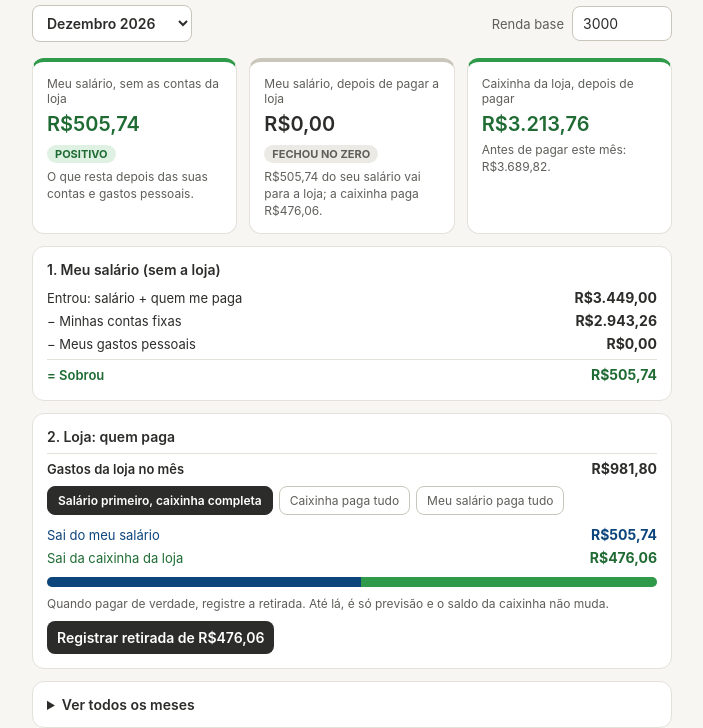
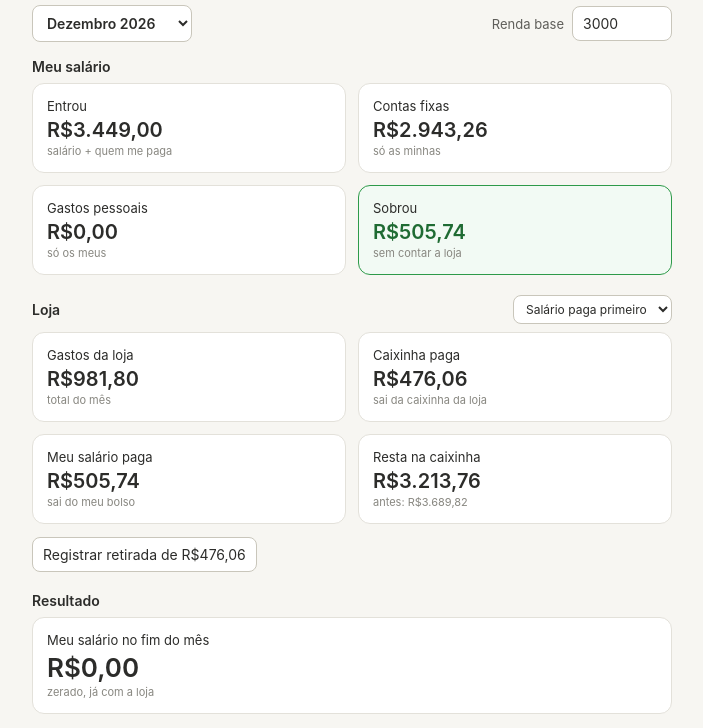
Before and after one commit to brunamarquesb127-cloud/financeiro, a plain HTML site: page index.html in a window 1280 px wide. Shown: the part 87-815 px from the top of the page, without its empty margins (288-991 px from the left). Drawn offline with Linux system fonts and the light colour scheme.

Commit message:
Add files via upload

```diff
--- a/index.html
+++ b/index.html
@@ -137,22 +137,24 @@
   .lojaNota{font-size:12px;color:var(--text-secondary);margin-top:6px;line-height:1.45}
   .lojaAlerta{color:#7a5a00}
   .lojaAcum{border-top:0.5px solid var(--border);margin-top:10px;padding-top:8px}
-  .tiles{display:grid;grid-template-columns:repeat(3,1fr);gap:12px;margin-bottom:12px}
-  .tile{background:var(--card);border:0.5px solid var(--border);border-top:4px solid var(--border-strong);border-radius:12px;padding:14px}
-  .tile.pos{border-top-color:#2e9a4a}
-  .tile.negt{border-top-color:#b3261e}
-  .tile .tTit{font-size:12px;color:var(--text-secondary);margin:0 0 6px;min-height:30px}
-  .tile .tVal{font-size:20px;font-weight:600;margin:0 0 6px;white-space:nowrap}
-  .tile .tCap{font-size:12px;color:var(--text-secondary);margin:6px 0 0;line-height:1.4}
-  .badge{display:inline-block;font-size:11px;font-weight:700;padding:2px 8px;border-radius:10px;background:#eceae4;color:#5f5e5a}
-  .badge.pos{background:#dff1e3;color:#1f6b33}
-  .badge.negt{background:#fde2e2;color:#791f1f}
+  .grpTit{display:flex;justify-content:space-between;align-items:center;gap:8px;flex-wrap:wrap;font-size:14px;font-weight:600;margin:0 0 8px}
+  .grpTit select{font-size:12px;font-weight:400;padding:5px 8px;min-width:0;max-width:100%}
+  .nGrid{display:grid;grid-template-columns:repeat(2,1fr);gap:12px;margin-bottom:20px}
+  .nCard{background:var(--card);border:0.5px solid var(--border);border-radius:12px;padding:14px;min-width:0}
+  .nCard.full{grid-column:1/-1}
+  .nCard p{margin:0}
+  .nCard .nTit{font-size:13px;color:var(--text)}
+  .nCard .nVal{font-size:20px;font-weight:600;margin:4px 0 2px;white-space:nowrap}
+  .nCard .nDesc{font-size:11px;color:var(--text-muted)}
+  .nCard.res{border-width:1.5px}
+  .nCard.res.pos{border-color:#2e9a4a;background:#f2faf4}
+  .nCard.res.negt{border-color:#b3261e;background:#fdf3f2}
+  .nCard.full .nVal{font-size:26px}
+  .nBtn{margin:-8px 0 20px}
+  @media (max-width:420px){ .nGrid{gap:8px} .nCard{padding:12px} .nCard .nVal{font-size:17px} }
   .vpos{color:#1f6b33}
   .fluxoCard{background:var(--card);border:0.5px solid var(--border);border-radius:12px;padding:14px;margin-bottom:12px}
   .fluxoCard h3{font-size:14px;font-weight:600;margin:0 0 8px}
-  .modoBtns{display:flex;gap:6px;flex-wrap:wrap;margin:6px 0 8px}
-  .modoBtns button{font-size:12px;padding:6px 10px;color:var(--text-secondary)}
-  .modoBtns button.ativa,.modoBtns button.ativa:hover{background:var(--text);color:#fff;border-color:var(--text);font-weight:600}
   .mesWrap{overflow-x:auto}
   .mesTab{width:100%;border-collapse:collapse;font-size:12px}
   .mesTab th,.mesTab td{padding:6px 6px;text-align:right;border-bottom:0.5px solid var(--border);white-space:nowrap}
@@ -161,7 +163,6 @@
   .mesTab tr.atual td{background:#f3f1ea;font-weight:600}
   .fluxoCard summary{cursor:pointer;font-size:14px;font-weight:600}
   .tipoPill{margin-left:6px}
-  @media (max-width:560px){ .tiles{grid-template-columns:1fr} .tile .tTit{min-height:0} }
   @media (max-width:480px){ .cards{grid-template-columns:1fr} }
 </style>
 </head>
@@ -668,74 +669,41 @@
   }
   function elx(tag, cls, txt){ const e = document.createElement(tag); if(cls){ e.className = cls; } if(txt !== undefined){ e.textContent = txt; } return e; }
   function sinal(v){ return v < 0 ? 'negt' : v > 0 ? 'pos' : ''; }
-  function selo(v){ return elx('span', 'badge ' + sinal(v), v < 0 ? 'NEGATIVO' : v > 0 ? 'POSITIVO' : 'FECHOU NO ZERO'); }
   function renderFluxo(){
     const box = document.getElementById('fluxo');
     box.innerHTML = '';
     const plano = planoMeses();
     const r = plano.find(x => x.mes === currentMes) || plano[0];
-
-    // --- resposta rápida ---
-    const tiles = elx('div', 'tiles');
-    function tile(id, tit, v, cap, comSelo){
-      const t = elx('div', 'tile ' + sinal(v));
-      t.appendChild(elx('p', 'tTit', tit));
-      const val = elx('p', 'tVal' + (v < 0 ? ' neg' : v > 0 ? ' vpos' : ''), fmt(v)); val.id = id; t.appendChild(val);
-      if(comSelo){ t.appendChild(selo(v)); }
-      t.appendChild(elx('p', 'tCap', cap));
-      tiles.appendChild(t);
-    }
-    tile('sobraOut', 'Meu salário, sem as contas da loja', r.sobra,
-      r.sobra < 0 ? 'Suas contas e gastos pessoais passaram do que entrou.' : 'O que resta depois das suas contas e gastos pessoais.', true);
-    let capFim;
-    if(!(r.loja > 0)){ capFim = 'A loja não teve gasto neste mês.'; }
-    else if(r.doSalario > 0){ capFim = fmt(r.doSalario) + ' do seu salário vai para a loja; a caixinha paga ' + fmt(r.daCaixinha) + '.'; }
-    else { capFim = 'A caixinha paga a loja inteira; nada sai do seu salário.'; }
-    if(r.socorro > 0){ capFim += ' Você cobriu ' + fmt(r.socorro) + ' com as outras caixinhas.'; }
-    tile('saldoOut', 'Meu salário, depois de pagar a loja', r.fim, capFim, true);
-    tile('cxOut', 'Caixinha da loja, depois de pagar', r.temCx ? r.cxDepois : 0,
-      !r.temCx ? 'Você não tem uma caixinha da loja cadastrada.' :
-      r.faltouCx > 0 ? 'A caixinha não dá conta: faltam ' + fmt(r.faltouCx) + ', que caem no seu salário.' :
-      r.cxAntes !== r.cxDepois ? 'Antes de pagar este mês: ' + fmt(r.cxAntes) + '.' : 'Sem retirada prevista neste mês.', false);
-    box.appendChild(tiles);
-
-    function linha(pai, rot, val, cls, id){
-      const l = elx('div', 'lojaLinha' + (cls ? ' ' + cls : ''));
-      l.appendChild(elx('span', '', rot)); const b = elx('b', '', val); if(id){ b.id = id; } l.appendChild(b); pai.appendChild(l);
-    }
-    // --- 1. salário ---
-    const c1 = elx('div', 'fluxoCard');
-    c1.appendChild(elx('h3', '', '1. Meu salário (sem a loja)'));
-    linha(c1, 'Entrou: salário + quem me paga', fmt(r.renda), '', 'rendaTotalOut');
-    linha(c1, '− Minhas contas fixas', fmt(r.fixo), '', 'fixoOut');
-    linha(c1, '− Meus gastos pessoais', fmt(r.pessoal), '', 'gastosOut');
-    linha(c1, r.sobra < 0 ? '= Faltou' : '= Sobrou', fmt(r.sobra), 'lojaTot ' + (r.sobra < 0 ? 'neg' : 'vpos'));
-    if(r.sobra < 0){ c1.appendChild(elx('div', 'lojaNota lojaAlerta', 'Esse negativo é seu, não da loja. Para cobrir, use a Reserva da tia Bi (só a parcela da tia) ou a Caixinha de emergência: registre a retirada na caixinha e ela entra na conta deste mês.')); }
-    box.appendChild(c1);
-
-    // --- 2. loja ---
-    const c2 = elx('div', 'fluxoCard');
-    c2.appendChild(elx('h3', '', '2. Loja: quem paga'));
-    linha(c2, 'Gastos da loja no mês', fmt(r.loja), 'lojaTot', 'gastosLojaOut');
-    if(r.lojaFixa > 0){ c2.appendChild(elx('div', 'lojaNota', 'Inclui ' + fmt(r.lojaFixa) + ' de contas fixas marcadas como Loja.')); }
+    function card(grid, id, tit, v, desc, op){
+      op = op || {};
+      const c = elx('div', 'nCard' + (op.full ? ' full' : '') + (op.res ? ' res ' + sinal(v) : ''));
+      c.appendChild(elx('p', 'nTit', tit));
+      const n = elx('p', 'nVal' + (op.res ? (v < 0 ? ' neg' : v > 0 ? ' vpos' : '') : ''), fmt(v)); if(id){ n.id = id; }
+      c.appendChild(n); c.appendChild(elx('p', 'nDesc', desc)); grid.appendChild(c);
+    }
+    // --- meu salário ---
+    box.appendChild(elx('div', 'grpTit', 'Meu salário'));
+    const g1 = elx('div', 'nGrid'); box.appendChild(g1);
+    card(g1, 'rendaTotalOut', 'Entrou', r.renda, 'salário + quem me paga');
+    card(g1, 'fixoOut', 'Contas fixas', r.fixo, 'só as minhas');
+    card(g1, 'gastosOut', 'Gastos pessoais', r.pessoal, 'só os meus');
+    card(g1, 'sobraOut', r.sobra < 0 ? 'Faltou' : 'Sobrou', r.sobra, 'sem contar a loja', {res:true});
+    // --- loja ---
+    const t2 = elx('div', 'grpTit', 'Loja'); box.appendChild(t2);
     if(r.loja > 0){
-      const mb = elx('div', 'modoBtns');
-      [['auto', 'Salário primeiro, caixinha completa'], ['caixinha', 'Caixinha paga tudo'], ['salario', 'Meu salário paga tudo']].forEach(p => {
-        const b = elx('button', r.modo === p[0] ? 'ativa' : '', p[1]); b.type = 'button'; b.dataset.modo = p[0];
-        b.setAttribute('aria-pressed', r.modo === p[0] ? 'true' : 'false');
-        b.onclick = () => setModo(currentMes, p[0]); mb.appendChild(b);
-      });
-      c2.appendChild(mb);
-      linha(c2, 'Sai do meu salário', fmt(r.doSalario), 'lojaSal');
-      linha(c2, 'Sai da caixinha da loja', fmt(r.daCaixinha), 'lojaPropria');
-      const bar = elx('div', 'lojaBar');
-      const s1 = elx('span', 'barSal'), s2 = elx('span', 'barLoja');
-      s1.style.width = (r.doSalario / r.loja * 100) + '%'; s2.style.width = (r.daCaixinha / r.loja * 100) + '%';
-      bar.appendChild(s1); bar.appendChild(s2); c2.appendChild(bar);
-      if(r.jaRetirado > 0){ c2.appendChild(elx('div', 'lojaNota', 'Já retirado da caixinha para este mês: ' + fmt(r.jaRetirado) + (r.aRetirar > 0 ? '. Ainda falta retirar ' + fmt(r.aRetirar) + '.' : '. Nada mais a retirar.'))); }
+      const s = elx('select'); s.id = 'modoSel'; s.setAttribute('aria-label', 'quem paga a loja');
+      [['auto', 'Salário paga primeiro'], ['caixinha', 'Caixinha paga tudo'], ['salario', 'Salário paga tudo']].forEach(p => {
+        const o = elx('option', '', p[1]); o.value = p[0]; s.appendChild(o);
+      });
+      s.value = r.modo; s.onchange = () => setModo(currentMes, s.value); t2.appendChild(s);
+    }
+    const g2 = elx('div', 'nGrid'); box.appendChild(g2);
+    card(g2, 'gastosLojaOut', 'Gastos da loja', r.loja, 'total do mês');
+    card(g2, 'cxPagaOut', 'Caixinha paga', r.daCaixinha, r.faltouCx > 0 ? 'não cobriu ' + fmt(r.faltouCx) : 'sai da caixinha da loja');
+    card(g2, 'salPagaOut', 'Meu salário paga', r.doSalario, 'sai do meu bolso');
+    card(g2, 'cxOut', 'Resta na caixinha', r.temCx ? r.cxDepois : 0, r.temCx ? 'antes: ' + fmt(r.cxAntes) : 'sem caixinha da loja');
     if(r.aRetirar > 0){
-        c2.appendChild(elx('div', 'lojaNota', 'Quando pagar de verdade, registre a retirada. Até lá, é só previsão e o saldo da caixinha não muda.'));
-        const b = elx('button', 'addBtn', 'Registrar retirada de ' + fmt(r.aRetirar)); b.type = 'button'; b.id = 'retirarLojaBtn'; b.style.marginTop = '8px';
+      const b = elx('button', 'nBtn', 'Registrar retirada de ' + fmt(r.aRetirar)); b.type = 'button'; b.id = 'retirarLojaBtn';
       b.onclick = () => {
         const cxs = loadList('caixinhas'); const alvo = cxs.find(c => ehCxLoja(c) && saldoCx(c) >= r.aRetirar - 0.001);
         if(!alvo){ alert('Nenhuma caixinha da loja tem esse saldo sozinha. Retire manualmente na caixinha.'); return; }
@@ -743,18 +711,19 @@
         alvo.movs.push({id:newId(), t:'out', v:r.aRetirar, d:'Pagou a loja · ' + currentMes, data:hojeISO(), mes:currentMes});
         saveList('caixinhas', cxs); renderCaixinhas();
       };
-        c2.appendChild(b);
-      }
-      if(r.faltouCx > 0){ c2.appendChild(elx('div', 'lojaNota lojaAlerta', 'A caixinha da loja não cobre tudo. ' + fmt(r.faltouCx) + ' ficam para o seu salário.')); }
-    }
-    box.appendChild(c2);
-
-    // --- 3. mês a mês ---
+      box.appendChild(b);
+    }
+    // --- resultado ---
+    box.appendChild(elx('div', 'grpTit', 'Resultado'));
+    const g3 = elx('div', 'nGrid'); box.appendChild(g3);
+    if(r.socorro > 0){ card(g3, 'socorroOut', 'Cobri com minhas caixinhas', r.socorro, 'emergência, tia e outras', {full:true}); }
+    card(g3, 'saldoOut', 'Meu salário no fim do mês', r.fim, r.fim < 0 ? 'negativo, já com a loja' : r.fim > 0 ? 'positivo, já com a loja' : 'zerado, já com a loja', {res:true, full:true});
+    // --- todos os meses ---
     const c3 = elx('details', 'fluxoCard');
     c3.open = mesTabAberta; c3.addEventListener('toggle', () => { mesTabAberta = c3.open; });
-    c3.appendChild(elx('summary', '', 'Ver todos os meses'));
+    c3.appendChild(elx('summary', '', 'Todos os meses'));
     const wrap = elx('div', 'mesWrap'), tb = elx('table', 'mesTab'), hr = elx('tr');
-    ['Mês', 'Salário sem a loja', 'Gastos da loja', 'Caixinha paga', 'Salário no fim', 'Sobra na caixinha'].forEach(h => hr.appendChild(elx('th', '', h)));
+    ['Mês', 'Salário sem a loja', 'Gastos da loja', 'Caixinha paga', 'Salário no fim', 'Resta na caixinha'].forEach(h => hr.appendChild(elx('th', '', h)));
     tb.appendChild(hr);
     const curto = v => fmt(v).replace('R$', '');
     plano.forEach(x => {
@@ -768,7 +737,6 @@
       tb.appendChild(tr);
     });
     wrap.appendChild(tb); c3.appendChild(wrap);
-    c3.appendChild(elx('div', 'lojaNota', 'A caixinha vai sendo usada em ordem: o que sai em um mês já não está disponível no seguinte. Não conta vendas futuras da loja.'));
     box.appendChild(c3);
   }
   let mesTabAberta = false;
@@ -1609,7 +1577,7 @@
 
   // PWA: registra o service worker só quando servido por http(s)
   if('serviceWorker' in navigator && /^https?:$/.test(location.protocol)){
-    navigator.serviceWorker.register('sw.js').catch(()=>{});
+    navigator.serviceWorker.register('sw.js', {updateViaCache:'none'}).catch(()=>{});
   }
 })();
 </script>
--- a/sw.js
+++ b/sw.js
@@ -1,6 +1,6 @@
 // Service worker do Painel Financeiro: guarda o app para abrir offline.
 // Ao mudar o index.html, aumente a versão abaixo para o iPhone pegar a novidade.
-const VERSAO = 'painel-v25';
+const VERSAO = 'painel-v26';
 const ARQUIVOS = ['./', './index.html', './manifest.webmanifest', './icon-180.png', './icon-192.png', './icon-512.png'];
 
 self.addEventListener('install', e => {
@@ -16,7 +16,7 @@ self.addEventListener('activate', e => {
 self.addEventListener('fetch', e => {
   if (e.request.method !== 'GET') return;
   e.respondWith(
-    fetch(e.request).then(r => {
+    fetch(e.request, {cache: 'no-cache'}).then(r => {
       const copia = r.clone();
       caches.open(VERSAO).then(c => c.put(e.request, copia));
       return r;
```
Lines whose indentation alone changed are shown as unchanged.
